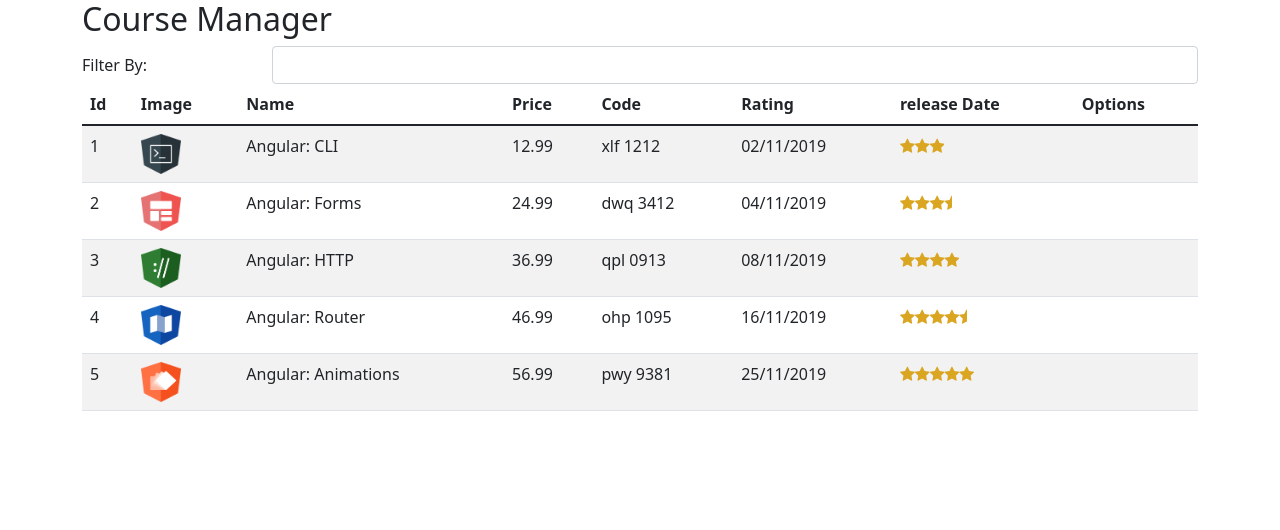
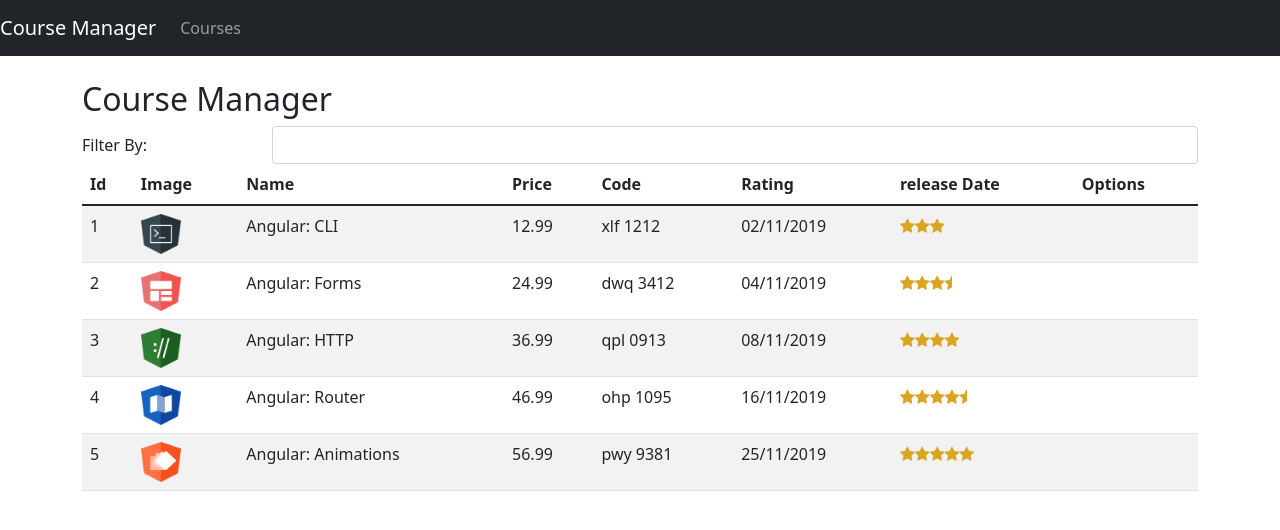
Before and after one commit to diegorofe/Curso-DIO-Angular, an Angular app: page /courses in a window 1280 px wide. Shown: the top 530 px of the page. Built offline with nearby package versions, Linux system fonts and the light colour scheme.

Commit message:
create routers

```diff
--- a/src/app/app.component.html
+++ b/src/app/app.component.html
@@ -1,6 +1,6 @@
 
+<app-nav-bar></app-nav-bar>
 
-
-<div class="container">
-  <app-course-list></app-course-list>
+<div class="container mt-4">
+  <router-outlet></router-outlet>
 </div>
--- a/src/app/courses/course-list.component.ts
+++ b/src/app/courses/course-list.component.ts
@@ -3,7 +3,7 @@
 import { CourseService } from "./course.service";
 
 @Component({
-    selector: 'app-course-list',
+
     templateUrl: './course-list.component.html',
     styleUrls: ['../app.component.css']
 })
--- /dev/null
+++ b/src/app/error-404/error-404.Component.html
@@ -0,0 +1 @@
+<h2>Erro 404</h2>
--- /dev/null
+++ b/src/app/nav-bar/nav-bar.component.html
@@ -0,0 +1,17 @@
+
+<nav class="navbar navbar-expand-lg navbar-dark bg-dark">
+    <a href="a" class="navbar-brand">Course Manager</a>
+
+    <button class="navbar-toggler" type="button" data-toggle="collapse" data-target="#navbarSupportedContent"
+        aria-controls="navbarSupportedContent" aria-expanded="false" aria-label="Toggle navigation">
+        <span class="navbar-toggler-icon"></span>
+    </button>
+
+    <div class="collapse navbar-collapse" id="navbarSupportedContent">
+        <ul class="navbar-nav mr-auto">
+            <li class="nav-item">
+                <a href="a" class="nav-link">Courses</a>
+            </li>
+        </ul>
+    </div>
+</nav>
```
Also changed, not shown: src/app/app.module.ts (+19 -2 lines), src/app/error-404/error-404.Component.ts (added, +10 -0 lines), src/app/nav-bar/nav-bar.component.ts (added, +11 -0 lines).
